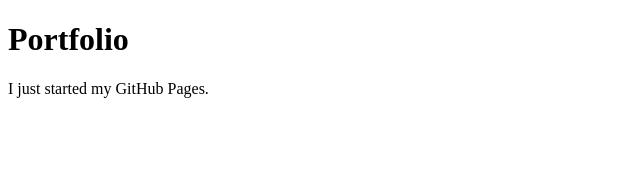
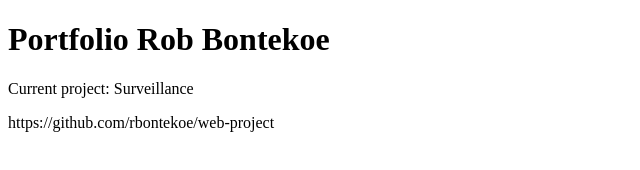
Before and after one commit to rbontekoe/rbontekoe.github.io, a plain HTML site: page index.html in a window 1280 px wide. Shown: the whole page, without its empty margins (0-640 px from the left). Drawn offline with Linux system fonts and the light colour scheme.

Commit message:
Update index.html

```diff
--- a/index.html
+++ b/index.html
@@ -1,7 +1,8 @@
 <!DOCTYPE html>
 <html>
 <body>
-<h1>Portfolio</h1>
-<p>I just started my GitHub Pages.</p>
+<h1>Portfolio Rob Bontekoe</h1>
+<p>Current project: Surveillance</p>
+<p>https://github.com/rbontekoe/web-project</p>
 </body>
 </html>
```
